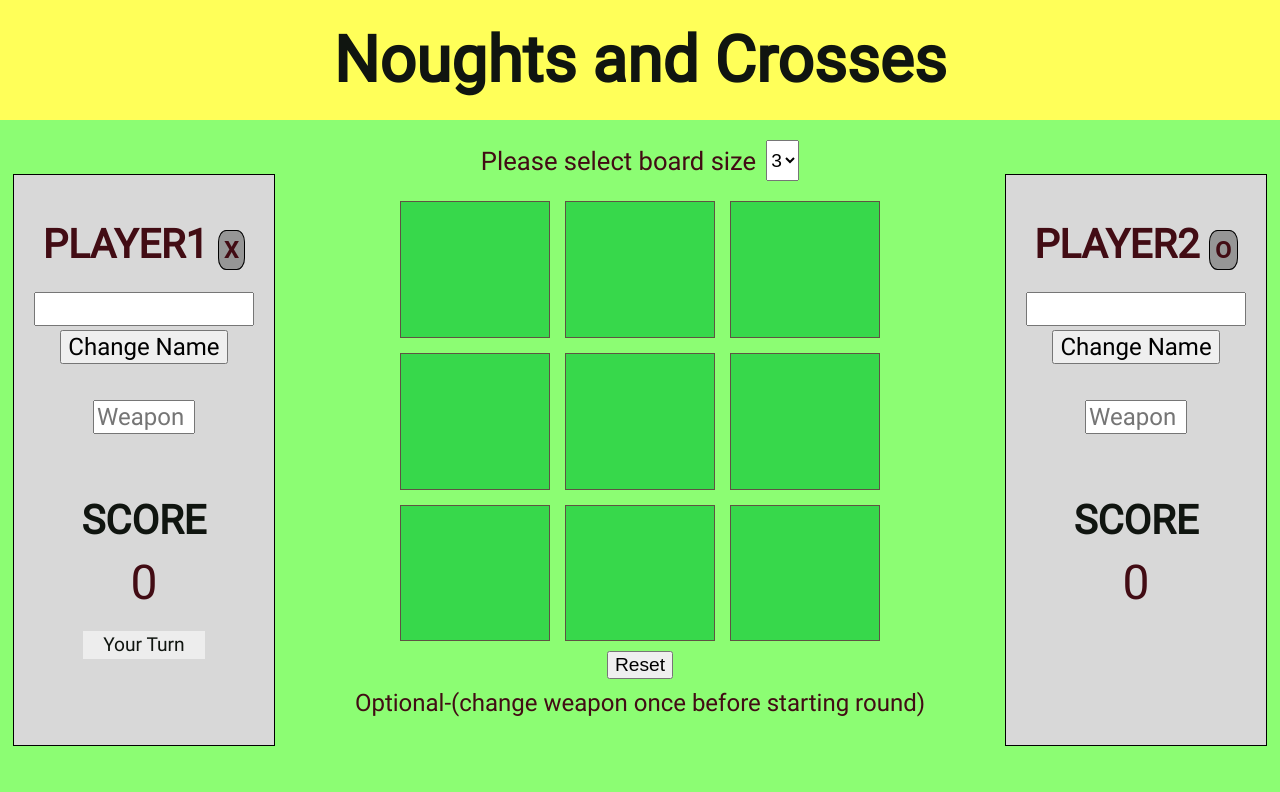
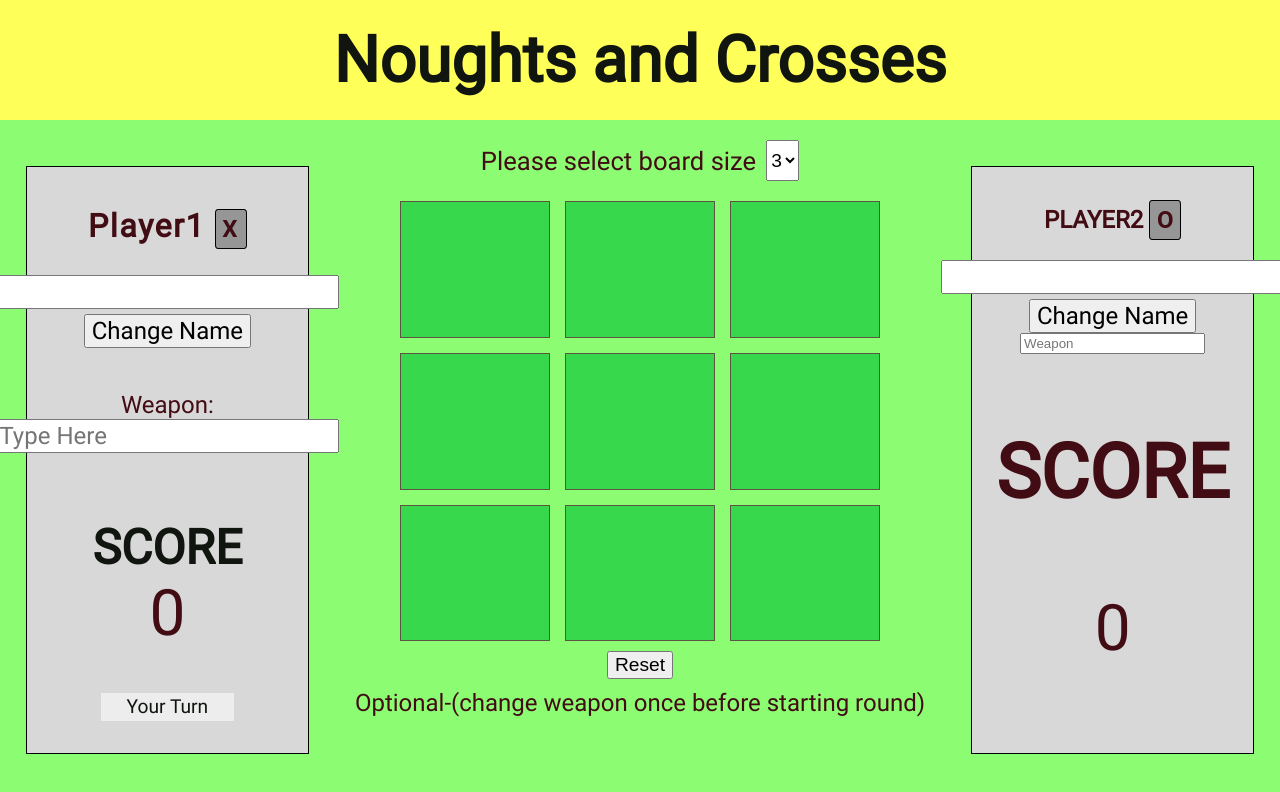
Before and after one commit to ikhlaas-kapadia/Noughts-And-Crosses, a React (Create React App) app: page / in a window 1280 px wide. Shown: the top 792 px of the page. Built offline with nearby package versions, Linux system fonts and the light colour scheme.

Commit message:
Add style to player component

```diff
--- a/src/App.css
+++ b/src/App.css
@@ -20,8 +20,8 @@ section {
   flex-direction: row;
   height: 85vh;
   width: 100%;
-
-  justify-content: center;
+  justify-items: center;
+  align-items: center;
   color: #420c14;
 }
 .Board-Wrapper {
@@ -101,45 +101,60 @@ option {
   background: transparent;
   border: none;
 }
+.Box-Content {
+  font-family: Roboto, "Open Sans", "Helvetica Neue", sans-serif;
+}
 
+/* ---- Player Panels ---> */
 .Player {
   display: flex;
   flex-direction: column;
   border: 1px solid black;
   padding: 1%;
-  width: 20%;
-  height: 80%;
-  margin: auto 1%;
+  width: 20vw;
+  height: 70vh;
+  margin: auto 2%;
   background-color: #d8d8d8;
 }
-.Box-Content {
-  font-family: Roboto, "Open Sans", "Helvetica Neue", sans-serif;
+
+.Player-Heading {
+  display: flex;
+  flex-direction: row;
+  align-items: center;
+  justify-content: center;
+}
+.Player-Heading h2 {
+  letter-spacing: 0.1rem;
+  font-size: 2rem;
 }
 .Icon {
+  display: inline-block;
   border: 1px black solid;
-  border-radius: 30%;
+  text-align: center;
+  border-radius: 10%;
   padding: 5px;
+  width: 20px;
   background-color: #969696;
   font-size: 1.5rem;
   font-family: Roboto, "Open Sans", "Helvetica Neue", sans-serif;
 }
-.Player > h2 {
-  font-size: 2.5rem;
-  margin-bottom: 10%;
+.Player-Details {
+  height: 100%;
+  display: flex;
+  flex-direction: column;
+  align-items: center;
+  justify-content: flex-start;
 }
-
 .NameForm {
   display: flex;
   flex-direction: column;
   align-items: center;
-  margin: 0 auto;
   width: 100%;
 }
 .NameForm input {
   font-family: inherit;
   font-size: 1.5rem;
-  width: 90%;
-  /* margin: 0 auto; */
+  width: inherit;
 }
 .NameForm button {
   margin-top: 2%;
@@ -147,35 +162,52 @@ option {
   font-family: inherit;
   font-size: 1.5rem;
 }
-.Icon-Changer {
-  margin-top: 15%;
+.Weapon-Changer {
+  display: flex;
+  flex-direction: column;
+  height: 100%;
+  align-items: center;
+  justify-content: center;
+}
+.Weapon-Changer span {
+  font-size: 1.5rem;
+}
+
+.Weapon-Input {
   font-family: inherit;
   font-size: 1.5rem;
-  width: 40%;
-}
-.ChangeIconMsg {
-  display: block;
-  font-size: 0.9rem;
+  width: inherit;
 }
 
+.Score-Container {
+  height: 80%;
+  display: flex;
+  flex-direction: column;
+  align-items: center;
+  justify-content: center;
+}
+.Score-Container h3 {
+  font-size: 3rem;
+  color: #101510;
+  margin: 0;
+}
 .Score {
-  margin-top: 10%;
-}
-.Score h3 {
-  font-size: 2.5rem;
-  color: #101510;
-  margin-bottom: 10px;
-}
-.Score span {
-  font-size: 3rem;
+  display: inline-block;
+  font-size: 4rem;
+  margin: 0;
 }
 
 .Message {
   margin-top: 10px;
   font-size: 1.5rem;
 }
+
+.Turn-Box {
+  display: flex;
+  flex-direction: column;
+  align-items: center;
+}
 .Turn {
-  margin: 20px auto;
   background-color: #ffffff8c;
   color: #101510;
   /* border-radius: 40%; */
@@ -183,10 +215,6 @@ option {
   width: 50%;
   font-size: 1.2rem;
 }
-
-/* .Grid-Wrapper > div:nth-child(odd) {
-  background-color: burlywood;
-} */
 
 @media only screen and (max-width: 867px) {
   .Board {
--- a/src/Components/Game-Grid.jsx
+++ b/src/Components/Game-Grid.jsx
@@ -7,8 +7,8 @@ class GameGrid extends React.Component {
   state = {
     boardSize: 9,
     board: ["", "", "", "", "", "", "", "", ""],
-    player1: { name: "player1", icon: "X", gamesWon: 0 },
-    player2: { name: "player2", icon: "O", gamesWon: 0 },
+    player1: { name: "Player1", icon: "X", gamesWon: 0 },
+    player2: { name: "Player2", icon: "O", gamesWon: 0 },
     playerOneInput: "",
     playerTwoInput: "",
     counter: 0,
--- a/src/Components/PlayerOne.jsx
+++ b/src/Components/PlayerOne.jsx
@@ -12,9 +12,12 @@ const PlayerOne = (props) => {
 
   return (
     <div className="Player">
+      <div className="Player-Heading">
         <h2>
-        {name.toUpperCase()} <span className="Icon">{!icon ? "X" : icon}</span>
+          {name} <span className="Icon">{!icon ? "X" : icon}</span>
         </h2>
+      </div>
+      <div className="Player-Details">
         <form className="NameForm" onSubmit={handleNameSubmit} name="player1">
           <label>
             <input
@@ -25,26 +28,32 @@ const PlayerOne = (props) => {
           </label>
           <button>Change Name</button>
         </form>
+        <div className="Weapon-Changer">
           <label>
+            <span>Weapon: </span>
             <input
-          className="Icon-Changer"
+              className="Weapon-Input"
               onChange={handleIconChange}
               name="player1"
               maxLength="3"
-          placeholder="Weapon"
+              placeholder="Type Here"
             ></input>
           </label>
-      <div className="Score">
-        {" "}
+        </div>
+      </div>
+
+      <div className="Score-Container">
         <h3>SCORE</h3>
-        <span>{gamesWon}</span>
+        <span className="Score">{gamesWon}</span>
       </div>
+      <div className="Turn-Box">
         {winner === undefined && (counter % 2 === 0 || counter === 0) ? (
           <p className="Turn">Your Turn</p>
         ) : (
           <p></p>
         )}
       </div>
+    </div>
   );
 };
 
```
Lines whose indentation alone changed are shown as unchanged.
